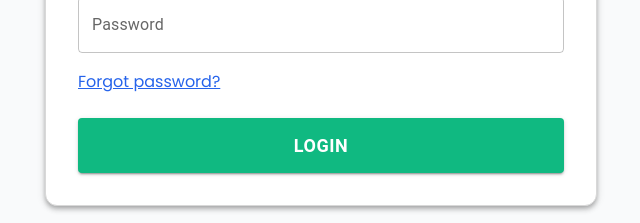
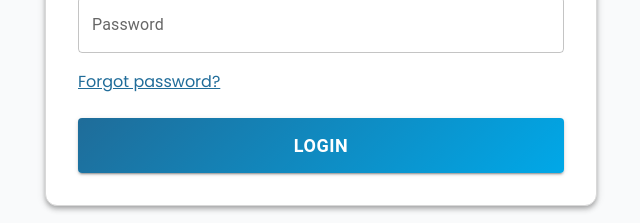
Before and after one commit to Whis99/Aquabridge_Back-Office, a React (Vite) app: page / in a window 1280 px wide. Shown: the part 451-674 px from the top of the page, without its empty margins (319-959 px from the left). Built offline with nearby package versions, Linux system fonts and the light colour scheme; no server answers; some icons are missing.

Commit message:
updaye login button color

```diff
--- a/src/pages/Login.jsx
+++ b/src/pages/Login.jsx
@@ -141,7 +141,7 @@ export default function LoginPage() {
 
           {/* Forgot password link */}
           <Box textAlign="left" mt={1}>
-            <Link to="/forgot-password" style={{ color: colors.accent }}>
+            <Link to="/forgot-password" style={{ color: '#00588be0' }}>
               Forgot password?
             </Link>
           </Box>
@@ -157,9 +157,9 @@ export default function LoginPage() {
               py: 1.5,
               fontWeight: 600,
               fontSize: "18px",
-              backgroundColor: colors.action,
+              background: 'linear-gradient(135deg, #00588be0 0%, #00a8e8 100%)',
               "&:hover": {
-                backgroundColor: colors.actionHover,
+                background: 'linear-gradient(135deg, #004d6b 0%, #0077be 100%)',
               },
             }}
           >
```
